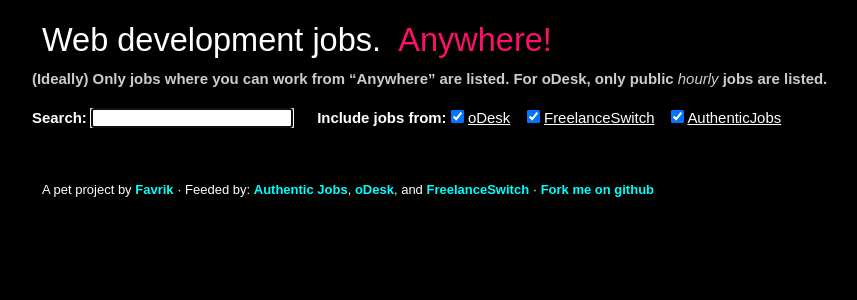
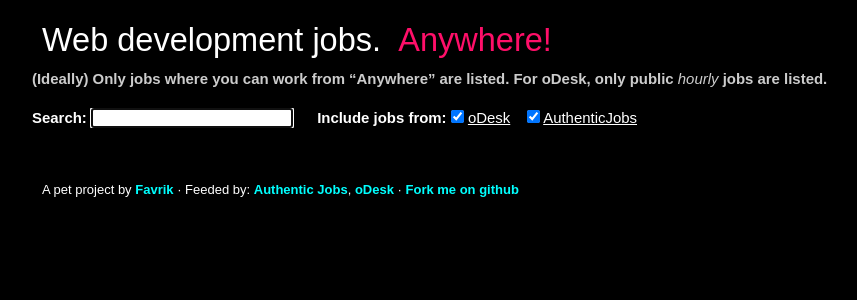
Before and after one commit to favrik/lijobs, a PHP site: page / in a window 1280 px wide. Shown: the top 300 px of the page, without its empty margins (18-875 px from the left). Run offline with PHP 8.4, Linux system fonts and the light colour scheme; data that the repository does not hold is empty.

Commit message:
Remove FreelanceSwitch feed

```diff
--- a/index.php
+++ b/index.php
@@ -16,7 +16,6 @@
 
 $feeds = array(
     new oDeskFeed(),
-    new FSFeed(),
     new AUFeed(),
 );
 
@@ -89,7 +88,6 @@
                     <p id="feeds" class="filter">
                         <strong>Include jobs from: </strong>
                         <input type="checkbox" <?php if (in_array('odesk', $pref) or empty($pref)): ?>checked="checked"<?php endif; ?> name="feeds[]" id="odesk" value="odesk" /> <label for="odesk">oDesk</label> &nbsp;&nbsp;
-                        <input type="checkbox" <?php if (in_array('fs', $pref) or empty($pref)): ?>checked="checked"<?php endif; ?> name="feeds[]" id="fs" value="fs" /> <label for="fs">FreelanceSwitch</label> &nbsp;&nbsp;
                         <input type="checkbox" <?php if (in_array('au', $pref) or empty($pref)): ?>checked="checked"<?php endif; ?> name="feeds[]" id="au" value="au" /> <label for="au">AuthenticJobs</label> &nbsp;&nbsp;
                     </p>
                 </div>
@@ -125,7 +123,7 @@
 
     <div class="foot">
 
-        <p>A pet project by <a href="http://favrik.com">Favrik</a> &middot; Feeded by: <a href="http://authenticjobs.com">Authentic Jobs</a>, <a href="http://odesk.com">oDesk</a>, and <a href="http://jobs.freelanceswitch.com">FreelanceSwitch</a> &middot; <a href="http://github.com/favrik/lijobs">Fork me on github</a></p>
+        <p>A pet project by <a href="http://favrik.com">Favrik</a> &middot; Feeded by: <a href="http://authenticjobs.com">Authentic Jobs</a>, <a href="http://odesk.com">oDesk</a> &middot; <a href="http://github.com/favrik/lijobs">Fork me on github</a></p>
 
     </div>
 </div>
```
